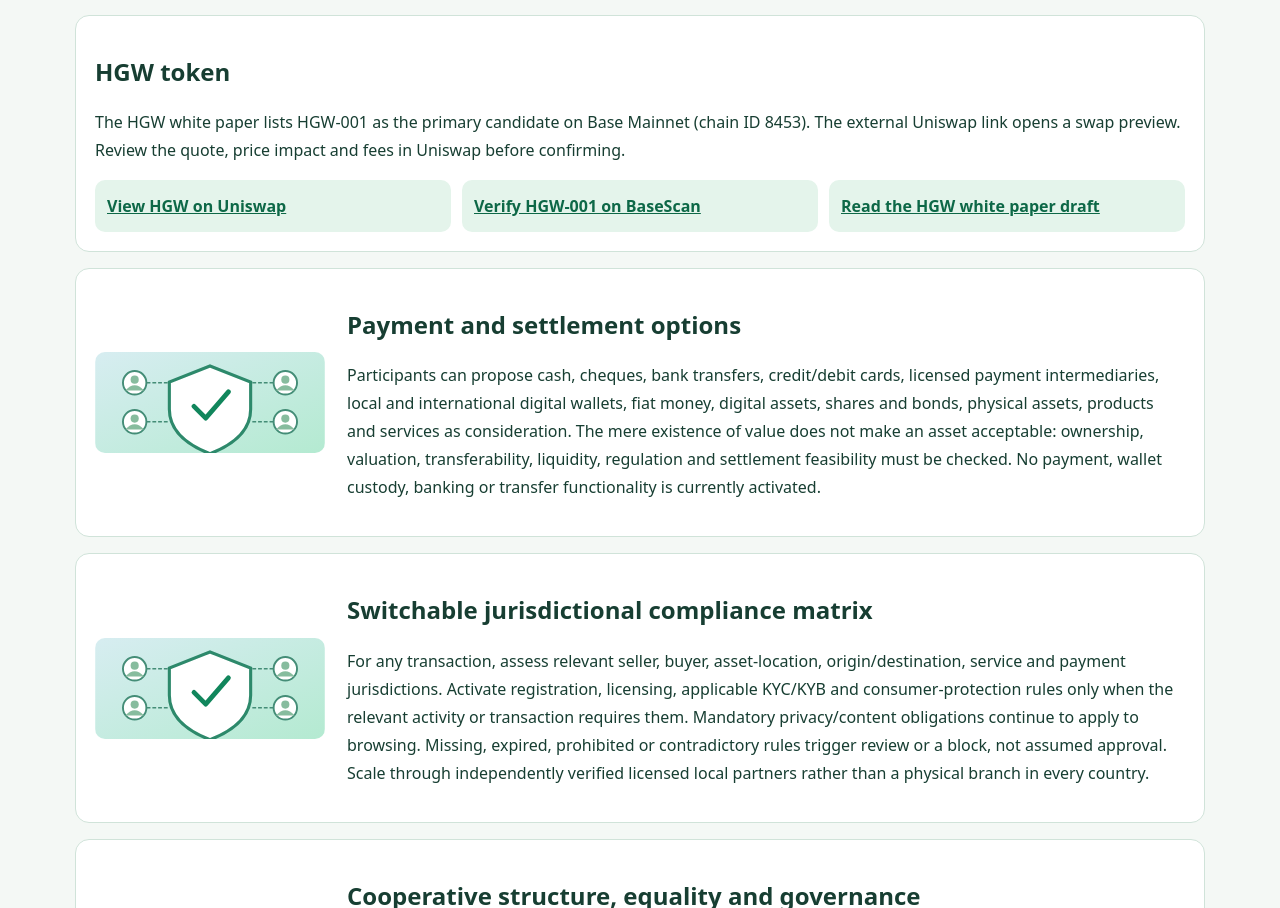
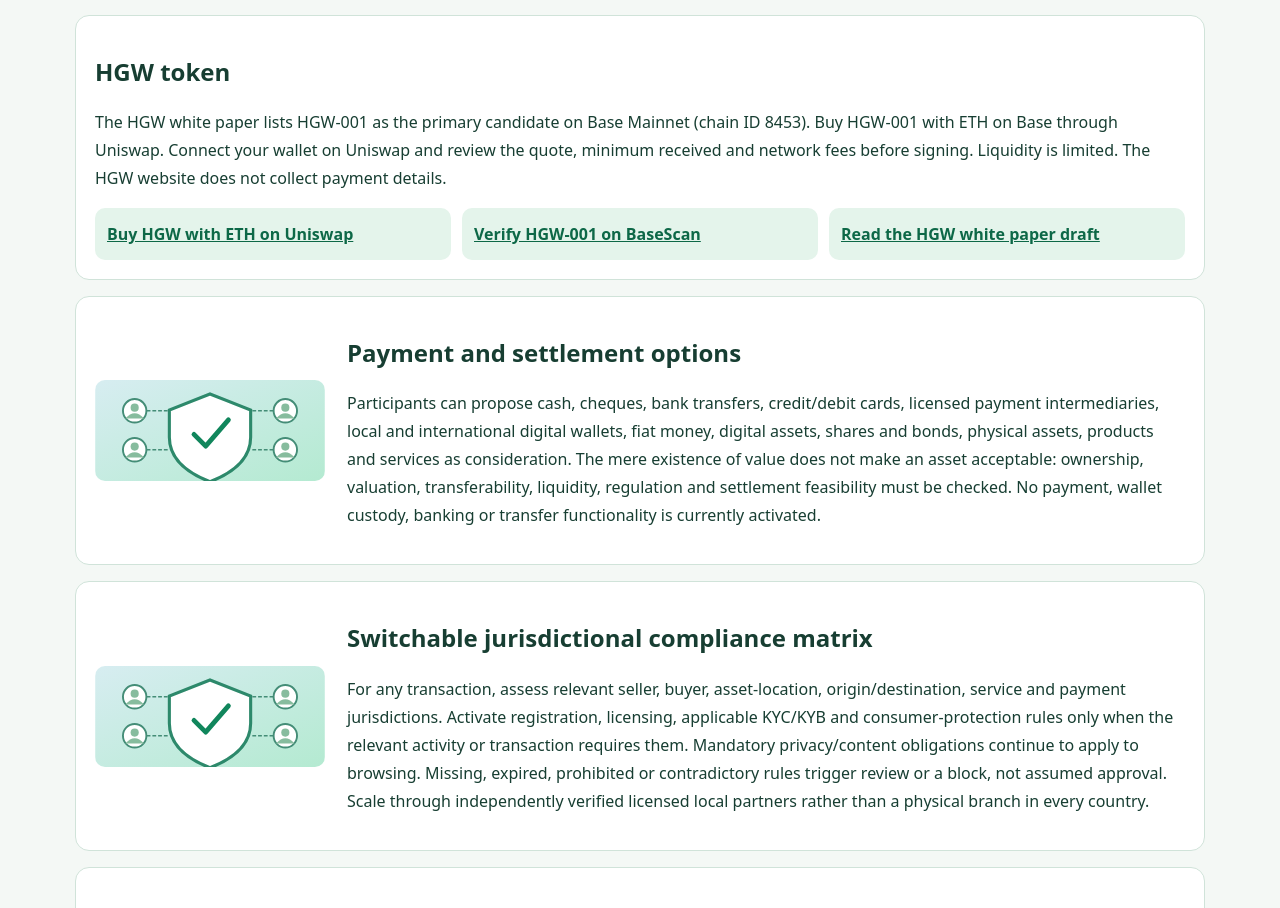
Before and after one commit to HGW-Online/hgw-online.github.io, a plain HTML site: page platform-en.html in a window 1280 px wide. Shown: the part 2140-3048 px from the top of the page. Drawn offline with Linux system fonts and the light colour scheme.

Commit message:
Clarify HGW purchase flow on Base through Uniswap

```diff
--- a/platform-en.html
+++ b/platform-en.html
@@ -2,7 +2,7 @@
 <section id="s1" class="card"><div class="sectionhead"><img src="./assets/market-reuse.svg" loading="lazy" alt="First wing: used goods, reuse and recycling" width="230" height="100"><div><h2>First wing: used goods, reuse and recycling</h2><p>Licensed local marketplaces can syndicate listings with explicit authorization, original source attribution and quick updates or takedowns. Buyers can view translated descriptions and an itemized landed cost: original product price, inspection, pickup, transport, customs, taxes, insurance, delivery and coordination. Inspection, shipping, brokerage, insurance and delivery are selectable independently except for legally mandatory steps. No listing feed has been licensed or activated yet.</p></div></div></section>
 <section id="s2" class="card"><div class="sectionhead"><img src="./assets/market-assets.svg" loading="lazy" alt="Second wing: resources, commodities and assets" width="230" height="100"><div><h2>Second wing: resources, commodities and assets</h2><p>A proposed marketplace for raw materials, gold and precious metals, food and crops, energy, real estate, machinery, productive assets, products and services. It supports requests for buy, sell, barter and collateral-backed arrangements; real loans, mortgages, securities trades and custody must only happen with legally qualified providers and applicable permits. Asset ownership, lawful transfer and valuation must be verified before binding deals.</p></div></div></section>
 <section id="s3" class="card"><div class="sectionhead"><img src="./assets/market-assets.svg" loading="lazy" alt="Knowledge assets and intellectual property" width="230" height="100"><div><h2>Knowledge assets and intellectual property</h2><p>Categories include patents, inventions, copyright, registered designs, software, algorithms, AI models, technical know-how and trade secrets. A sale or assignment of rights must be distinguished from a license to use them, or a collateral interest. Verify chain of title, prior licenses, territorial scope, inventor and employer rights, export controls and confidentiality. Proprietary code and unpublished inventions are not exposed in public listings.</p></div></div></section>
-<section id="hgw-token" class="card" aria-labelledby="hgw-token-title"><h2 id="hgw-token-title">HGW token</h2><p>The HGW white paper lists HGW-001 as the primary candidate on Base Mainnet (chain ID 8453). The external Uniswap link opens a swap preview. Review the quote, price impact and fees in Uniswap before confirming.</p><div class="links"><a href="https://app.uniswap.org/swap?chain=base&amp;inputCurrency=NATIVE&amp;outputCurrency=0x439266a1e38872dd536558252f06699f5801b42b">View HGW on Uniswap</a><a href="https://basescan.org/token/0x439266a1e38872dd536558252f06699f5801b42b">Verify HGW-001 on BaseScan</a><a href="./whitepaper.html">Read the HGW white paper draft</a></div></section>
+<section id="hgw-token" class="card" aria-labelledby="hgw-token-title"><h2 id="hgw-token-title">HGW token</h2><p>The HGW white paper lists HGW-001 as the primary candidate on Base Mainnet (chain ID 8453). Buy HGW-001 with ETH on Base through Uniswap. Connect your wallet on Uniswap and review the quote, minimum received and network fees before signing. Liquidity is limited. The HGW website does not collect payment details.</p><div class="links"><a href="https://app.uniswap.org/swap?chain=base&amp;inputCurrency=NATIVE&amp;outputCurrency=0x439266a1e38872dd536558252f06699f5801b42b">Buy HGW with ETH on Uniswap</a><a href="https://basescan.org/token/0x439266a1e38872dd536558252f06699f5801b42b">Verify HGW-001 on BaseScan</a><a href="./whitepaper.html">Read the HGW white paper draft</a></div></section>
 <section id="s4" class="card"><div class="sectionhead"><img src="./assets/market-trust.svg" loading="lazy" alt="Payment and settlement options" width="230" height="100"><div><h2>Payment and settlement options</h2><p>Participants can propose cash, cheques, bank transfers, credit/debit cards, licensed payment intermediaries, local and international digital wallets, fiat money, digital assets, shares and bonds, physical assets, products and services as consideration. The mere existence of value does not make an asset acceptable: ownership, valuation, transferability, liquidity, regulation and settlement feasibility must be checked. No payment, wallet custody, banking or transfer functionality is currently activated.</p></div></div></section>
 <section id="s5" class="card"><div class="sectionhead"><img src="./assets/market-trust.svg" loading="lazy" alt="Switchable jurisdictional compliance matrix" width="230" height="100"><div><h2>Switchable jurisdictional compliance matrix</h2><p>For any transaction, assess relevant seller, buyer, asset-location, origin/destination, service and payment jurisdictions. Activate registration, licensing, applicable KYC/KYB and consumer-protection rules only when the relevant activity or transaction requires them. Mandatory privacy/content obligations continue to apply to browsing. Missing, expired, prohibited or contradictory rules trigger review or a block, not assumed approval. Scale through independently verified licensed local partners rather than a physical branch in every country.</p></div></div></section>
 <section id="s6" class="card"><div class="sectionhead"><img src="./assets/market-trust.svg" loading="lazy" alt="Cooperative structure, equality and governance" width="230" height="100"><div><h2>Cooperative structure, equality and governance</h2><p>Target structure: a nonprofit organization owning a commercial holding company, supported by legally independent research, legal-information and media activities as appropriate. This structure is a proposal, not verified incorporation. Governance aims for equal stakeholder representation, direct votes, revocable liquid delegation, verifiable results, privacy, encryption and independent auditing. Actual voting and legal membership rights are not live.</p></div></div></section>
```
